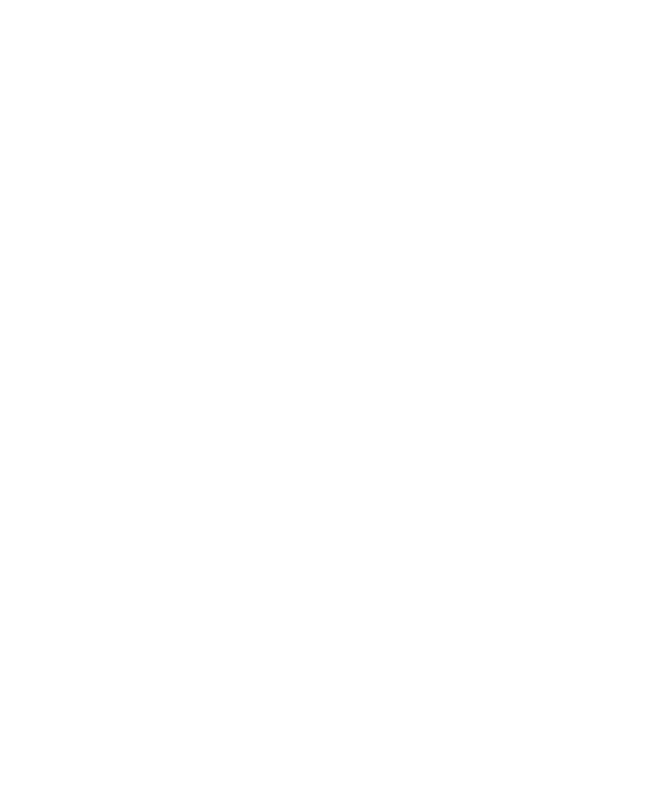
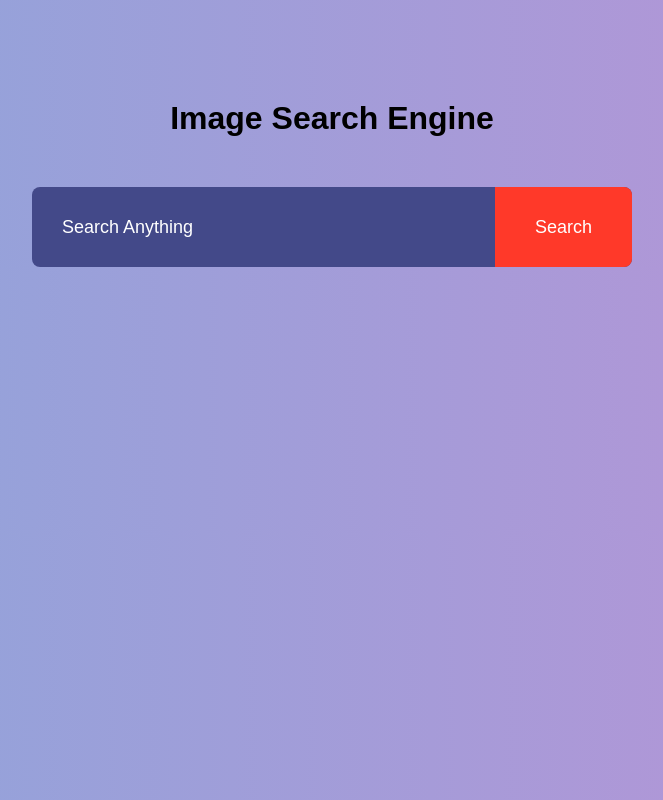
Before and after one commit to Suriti730/Image-Search-Engine, a plain HTML site: page index.html in a window 1280 px wide. Shown: the whole page, without its empty margins (308-971 px from the left). Drawn offline with Linux system fonts and the light colour scheme.

Commit message:
first commit

```diff
--- a/index.html
+++ b/index.html
@@ -4,8 +4,14 @@
     <meta charset="UTF-8">
     <meta name="viewport" content="width=device-width, initial-scale=1.0">
     <title>Image Search Engine</title>
+    <link rel="stylesheet" href="style.css">
 </head>
 <body>
-
+    <h1>Image Search Engine</h1>
+    <form id="search-form">
+        <input type="text" id="search-box" placeholder="Search Anything ">
+        <button>Search</button>
+    </form>
+    <script src="script.js"></script>
 </body>
 </html>
--- a/style.css
+++ b/style.css
@@ -0,0 +1,56 @@
+*{
+    margin: 0;
+    padding: 0;
+    font-family: sans-serif;
+    box-sizing: border-box;
+}
+
+body{
+background: #B993D6;
+background:-webkit-linear-gradient(to right,#8CA6DB,#B993D6);background:linear-gradient(to right,#8CA6DB,#B993D6);
+}
+
+h1{
+    text-align: center;
+    margin: 100px auto 50px;
+    font-weight: 600;
+}
+
+form{
+    width: 90%;
+    max-width: 600px;
+    margin: auto;
+    height: 80px;
+    background: #434989;
+    display: flex;
+    align-items: center;
+    border-radius: 8px;
+}
+
+form input{
+    flex: 1;
+    height: 100%;
+    border: 0;
+    outline: 0;
+    background: transparent;
+    color:#fff;
+    font-size: 18px;
+    padding: 0 30px;
+}
+
+form button{
+    padding: 0 40px;
+    height: 100%;
+    background: #ff3929;
+    color: #fff;
+    font-size:18px;
+    border: 0;
+    outline: 0;
+    border-top-right-radius: 8px ;
+    border-bottom-right-radius: 8px;
+    cursor: pointer;
+}
+
+::placeholder{
+    color: #fff;
+}
```
